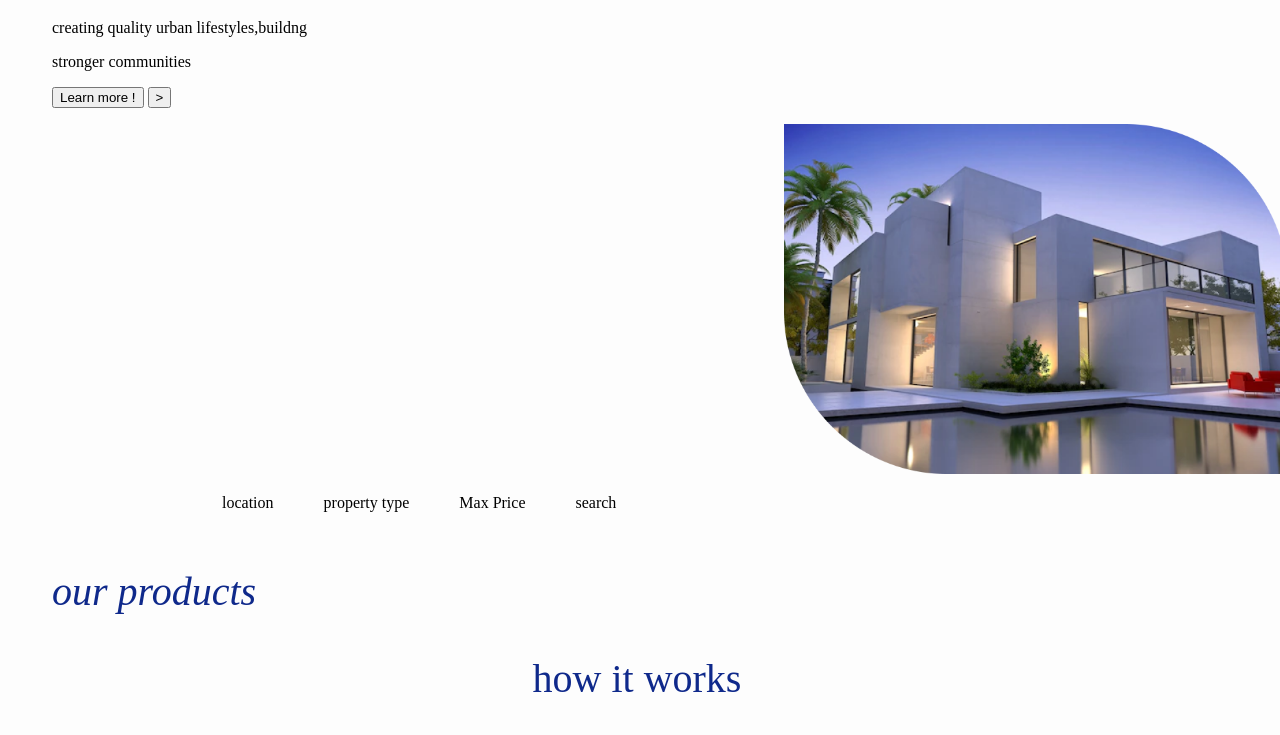
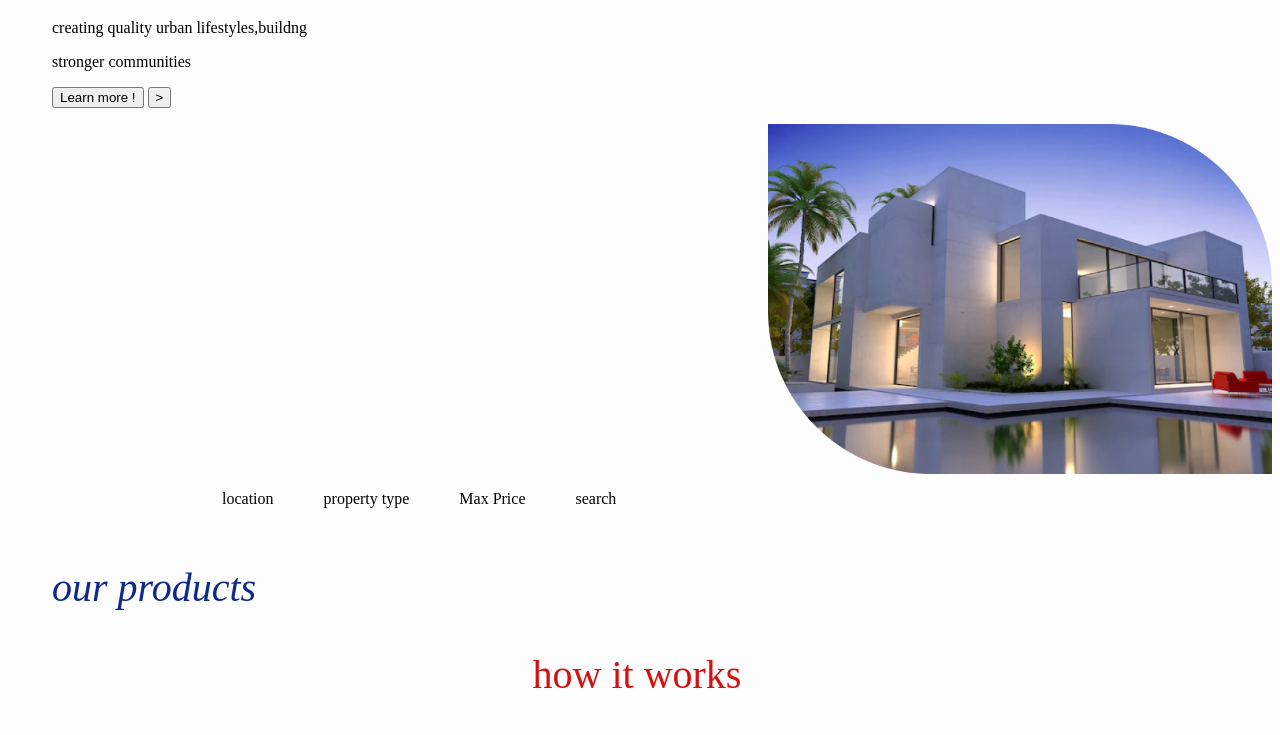
Before and after one commit to Josekariz/wknd_project, a plain HTML site: page index.html in a window 1280 px wide. Shown: the part 215-950 px from the top of the page. Drawn offline with Linux system fonts and the light colour scheme.

Commit message:
tried image float

```diff
--- a/style.css
+++ b/style.css
@@ -27,13 +27,13 @@ p {
 }
 
 .help {
-  display: flex;
   color: #0f298b;
   font-size: 40px;
 }
 .displayhome {
-  margin-left: 60%;
+  margin-left: 40%;
   padding-top: -400px;
+  float: inline-end;
 }
 .accessbar {
   display: inline-flex;
@@ -51,7 +51,7 @@ p {
 }
 .how {
   font-size: 40px;
-  color: #0f298b;
+  color: #d31111;
 }
 
 .tiles{
```
Also changed, not shown: index.html (+4 -1 lines).
